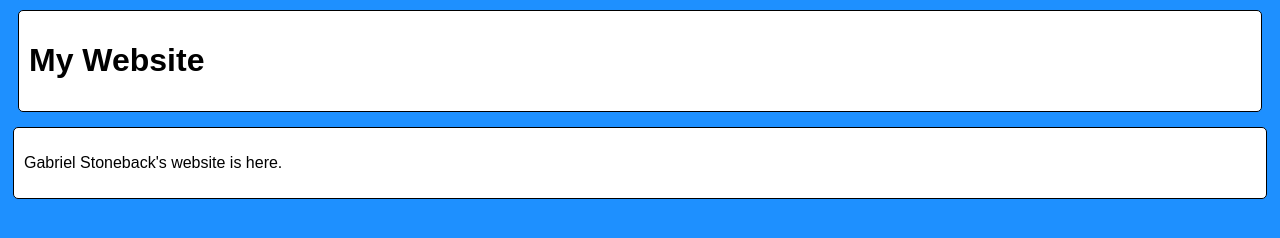
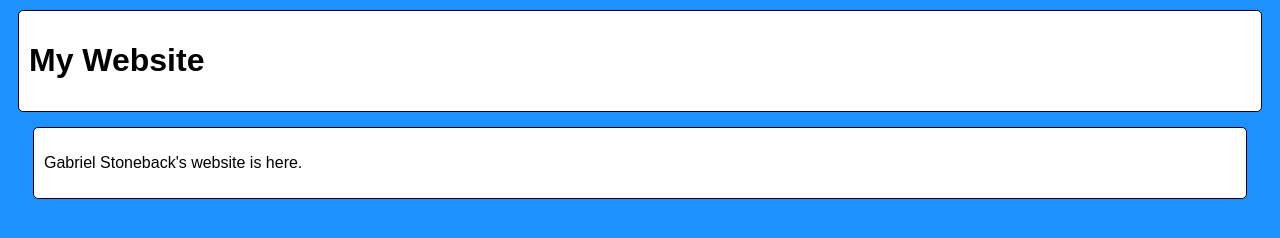
Before and after one commit to gabrielstoneback/gabrielstoneback.github.io, a plain HTML site: page index.html in a window 1280 px wide. Drawn offline with Linux system fonts and the light colour scheme.

Commit message:
Update style.css

```diff
--- a/css/style.css
+++ b/css/style.css
@@ -12,7 +12,7 @@ body {
 }
 
 .content {
-  margin: 5px 5px 15px;
+  margin: 5px 25px 15px;
   border: 1px solid black;
   border-radius: 5px;
   background-color: white;
```
